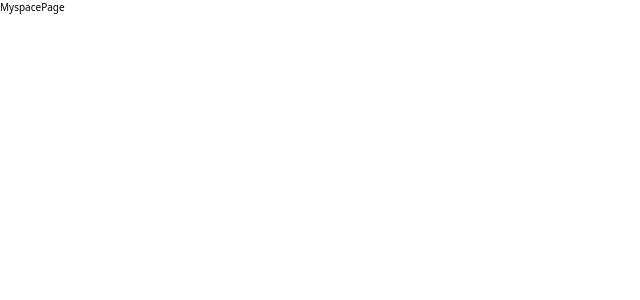
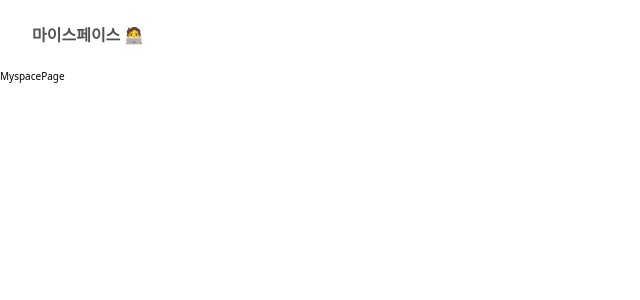
Before and after one commit to se-eun-park/ssafe-modal-refactor, a React (Vite) app: page /myspace in a window 1280 px wide. Shown: the top 300 px of the page, without its empty margins (0-640 px from the left). Built offline with nearby package versions, Linux system fonts and the light colour scheme.

Commit message:
Feat: Myspace에 Header 추가

```diff
--- a/src/pages/MyspacePage.tsx
+++ b/src/pages/MyspacePage.tsx
@@ -1,8 +1,9 @@
-import React from 'react';
+import Header from '@components/Header';
 
 const MyspacePage = () => {
   return (
     <div>
+      <Header headText={'마이스페이스  🧑‍💻'} />
       <h1>MyspacePage</h1>
     </div>
   );
```
